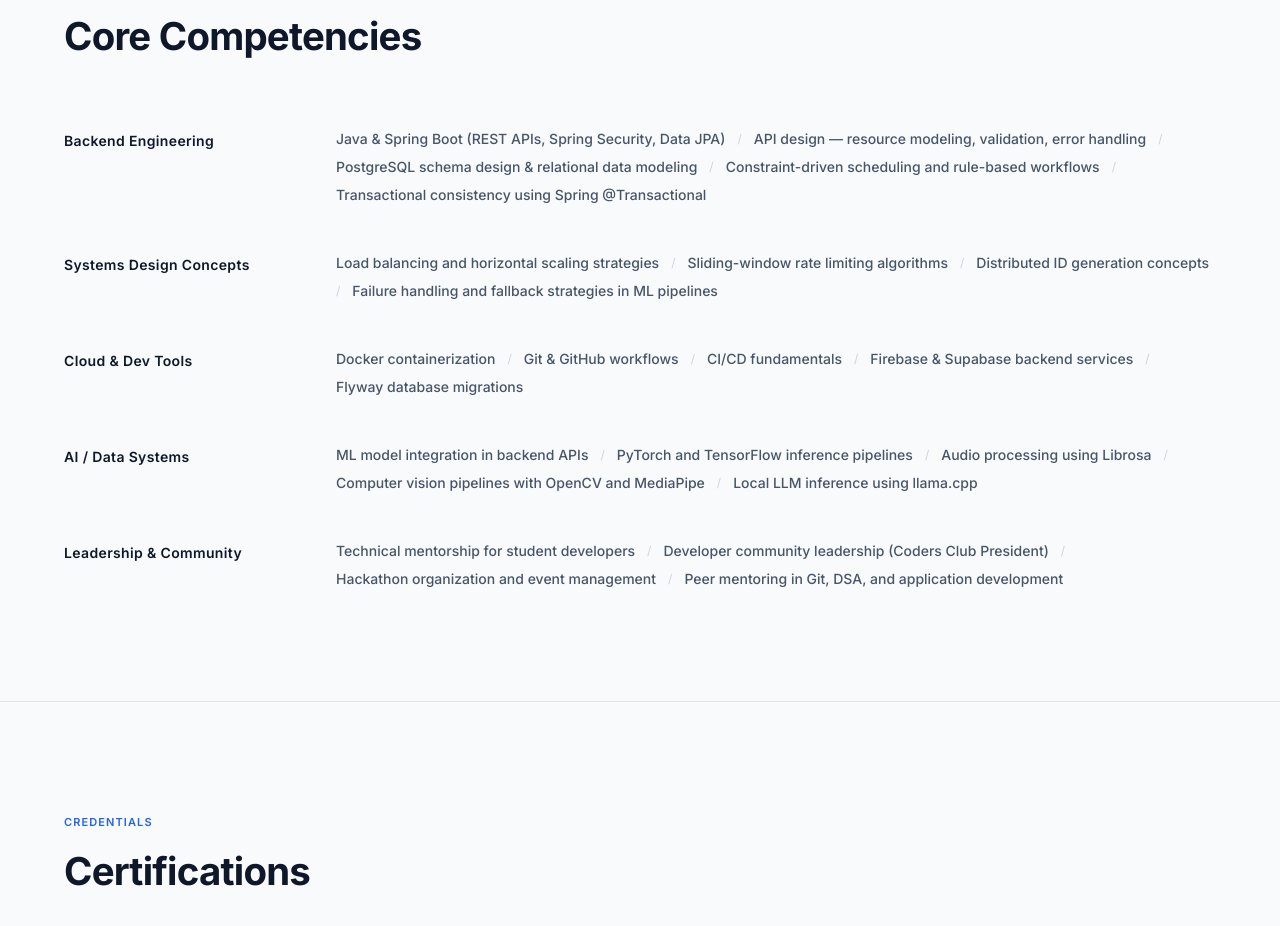
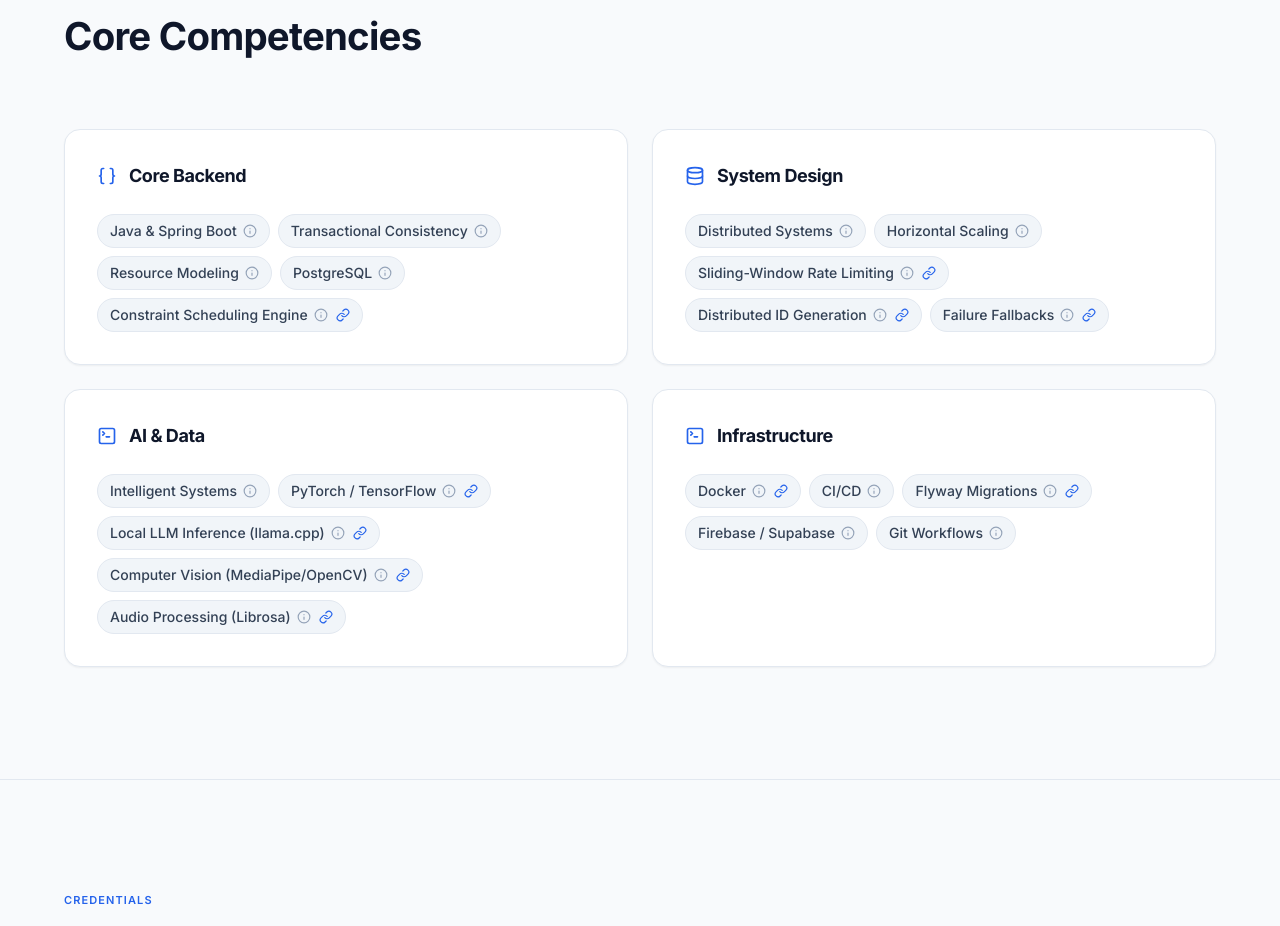
Before and after one commit to sharmavaibhav31/sharmavaibhav31, a React (Vite) app: page / in a window 1280 px wide. Shown: the part 3660-4586 px from the top of the page. Built offline with nearby package versions, Linux system fonts and the light colour scheme.

Commit message:
Updated Light theme UI

```diff
--- a/src/components/sections/CapabilitiesSection.tsx
+++ b/src/components/sections/CapabilitiesSection.tsx
@@ -1,5 +1,33 @@
 import React from 'react';
+import { SquareTerminal, Database, Braces, Link as LinkIcon, Info } from 'lucide-react';
 import skillsData from '../../data/skills.json';
+import projectsData from '../../data/projects.json';
+
+type SkillItem = {
+    name: string;
+    tooltip?: string;
+    projectRef?: string;
+};
+
+type CapabilityCategory = {
+    category: string;
+    items: SkillItem[];
+};
+
+const typedSkillsData = skillsData as { capabilities: CapabilityCategory[] };
+
+const CardIcon = ({ category }: { category: string }) => {
+    switch (category) {
+        case 'Core Backend':
+            return <Braces className="w-5 h-5 text-accent dark:text-[#10B981]" />;
+        case 'System Design':
+            return <Database className="w-5 h-5 text-accent dark:text-[#10B981]" />;
+        case 'AI & Data':
+            return <SquareTerminal className="w-5 h-5 text-accent dark:text-[#10B981]" />;
+        default:
+            return <SquareTerminal className="w-5 h-5 text-accent dark:text-[#10B981]" />;
+    }
+};
 
 export const CapabilitiesSection: React.FC = () => (
     <section id="capabilities" className="py-28 border-b border-border dark:border-slate-800/50 dark:bg-[#0B1120] transition-colors duration-300" aria-labelledby="capabilities-heading">
@@ -17,26 +45,48 @@ export const CapabilitiesSection: React.FC = () => (
                 </h2>
             </div>
 
-            <div className="flex flex-col space-y-12">
-                {skillsData.capabilities.map((cap, i) => (
+            <div className="grid grid-cols-1 md:grid-cols-2 gap-6">
+                {typedSkillsData.capabilities.map((cap, i) => (
                     <div
                         key={cap.category}
-                        className="reveal flex flex-col md:flex-row md:items-start gap-4 md:gap-12"
-                        style={{ transitionDelay: `${i * 60}ms` }}
+                        className="reveal flex flex-col p-8 rounded-2xl bg-white dark:bg-slate-900 border border-slate-200 dark:border-slate-800 shadow-sm hover:shadow-md transition-shadow"
+                        style={{ transitionDelay: `${i * 100}ms` }}
                     >
-                        <h3 className="w-56 shrink-0 text-sm font-semibold text-primary dark:text-slate-100 tracking-wide mt-0.5">
-                            {cap.category}
-                        </h3>
-                        <div className="flex-1 flex flex-wrap items-center gap-x-3 gap-y-2">
+                        <div className="flex items-center gap-3 mb-6">
+                            <CardIcon category={cap.category} />
+                            <h3 className="text-lg font-bold text-slate-900 dark:text-white tracking-tight">
+                                {cap.category}
+                            </h3>
+                        </div>
+
+                        <div className="flex flex-wrap items-center gap-2">
                             {cap.items.map((item, index) => (
-                                <React.Fragment key={item}>
-                                    <span className="text-sm font-medium text-slate-600 dark:text-slate-400">
-                                        {item}
-                                    </span>
-                                    {index < cap.items.length - 1 && (
-                                        <span className="text-slate-300 dark:text-slate-700/50 text-xs">/</span>
+                                <div key={index} className="group relative">
+                                    <div className="flex items-center gap-1.5 px-3 py-1.5 text-sm font-medium text-slate-700 dark:text-slate-300 bg-slate-100 dark:bg-slate-800 rounded-full border border-slate-200 dark:border-slate-700/50 hover:bg-slate-200 dark:hover:bg-slate-700 transition-colors cursor-default">
+                                        <span>{item.name}</span>
+                                        {item.tooltip && (
+                                            <Info className="w-3.5 h-3.5 text-slate-400 dark:text-slate-500 hidden sm:block" />
+                                        )}
+                                        {item.projectRef && (
+                                            <a
+                                                href={`#${item.projectRef}`}
+                                                className="ml-0.5 text-accent dark:text-[#10B981] hover:underline flex items-center"
+                                                title={`View project: ${projectsData.find(p => p.id === item.projectRef)?.title || 'Project'}`}
+                                            >
+                                                <LinkIcon className="w-3.5 h-3.5" />
+                                            </a>
+                                        )}
+                                    </div>
+
+                                    {/* Tooltip */}
+                                    {item.tooltip && (
+                                        <div className="absolute opacity-0 invisible group-hover:opacity-100 group-hover:visible transition-all duration-200 z-20 bottom-full left-1/2 -translate-x-1/2 mb-2 w-max max-w-[250px] p-2 bg-slate-900 dark:bg-white text-white dark:text-slate-900 text-xs text-center rounded shadow-lg pointer-events-none">
+                                            {item.tooltip}
+                                            {/* Tooltip Arrow */}
+                                            <div className="absolute top-full left-1/2 -translate-x-1/2 border-4 border-transparent border-t-slate-900 dark:border-t-white"></div>
+                                        </div>
                                     )}
-                                </React.Fragment>
+                                </div>
                             ))}
                         </div>
                     </div>
--- a/src/data/skills.json
+++ b/src/data/skills.json
@@ -1,51 +1,113 @@
 {
     "capabilities": [
         {
-            "category": "Backend Engineering",
+            "category": "Core Backend",
             "items": [
-                "Java & Spring Boot (REST APIs, Spring Security, Data JPA)",
-                "API design — resource modeling, validation, error handling",
-                "PostgreSQL schema design & relational data modeling",
-                "Constraint-driven scheduling and rule-based workflows",
-                "Transactional consistency using Spring @Transactional"
+                {
+                    "name": "Java & Spring Boot",
+                    "tooltip": "REST APIs, Security, Data JPA, Validation"
+                },
+                {
+                    "name": "Transactional Consistency",
+                    "tooltip": "Ensuring ACID properties using Spring @Transactional across boundary layers"
+                },
+                {
+                    "name": "Resource Modeling",
+                    "tooltip": "Designing clean RESTful domain entities and relationships"
+                },
+                {
+                    "name": "PostgreSQL",
+                    "tooltip": "Relational schema design, constraints, and JSONB"
+                },
+                {
+                    "name": "Constraint Scheduling Engine",
+                    "projectRef": "timetable-scheduler",
+                    "tooltip": "Rule-based engine for resolving multi-variable scheduling conflicts"
+                }
             ]
         },
         {
-            "category": "Systems Design Concepts",
+            "category": "System Design",
             "items": [
-                "Load balancing and horizontal scaling strategies",
-                "Sliding-window rate limiting algorithms",
-                "Distributed ID generation concepts",
-                "Failure handling and fallback strategies in ML pipelines"
+                {
+                    "name": "Distributed Systems",
+                    "tooltip": "Architecture for high availability and fault tolerance"
+                },
+                {
+                    "name": "Horizontal Scaling",
+                    "tooltip": "Load balancing and stateless API design"
+                },
+                {
+                    "name": "Sliding-Window Rate Limiting",
+                    "projectRef": "system-design-url-shortener",
+                    "tooltip": "Preventing abuse while allowing short traffic bursts"
+                },
+                {
+                    "name": "Distributed ID Generation",
+                    "projectRef": "system-design-url-shortener",
+                    "tooltip": "Base62 encoding strategies for short unique identifiers"
+                },
+                {
+                    "name": "Failure Fallbacks",
+                    "projectRef": "moodharmonics",
+                    "tooltip": "Graceful degradation patterns in multi-service inference architectures"
+                }
             ]
         },
         {
-            "category": "Cloud & Dev Tools",
+            "category": "AI & Data",
             "items": [
-                "Docker containerization",
-                "Git & GitHub workflows",
-                "CI/CD fundamentals",
-                "Firebase & Supabase backend services",
-                "Flyway database migrations"
+                {
+                    "name": "Intelligent Systems",
+                    "tooltip": "Bridging deterministic backends with probabilistic ML models"
+                },
+                {
+                    "name": "PyTorch / TensorFlow",
+                    "projectRef": "moodharmonics",
+                    "tooltip": "Inference pipelines for embedded model execution"
+                },
+                {
+                    "name": "Local LLM Inference (llama.cpp)",
+                    "projectRef": "offline-ai-shell",
+                    "tooltip": "Running high-performance sandboxed LLMs locally in C/C++"
+                },
+                {
+                    "name": "Computer Vision (MediaPipe/OpenCV)",
+                    "projectRef": "air-notepad",
+                    "tooltip": "Real-time keypoint extraction and gesture algorithms"
+                },
+                {
+                    "name": "Audio Processing (Librosa)",
+                    "projectRef": "moodharmonics",
+                    "tooltip": "Extracting spectrograms and MFCC embeddings"
+                }
             ]
         },
         {
-            "category": "AI / Data Systems",
+            "category": "Infrastructure",
             "items": [
-                "ML model integration in backend APIs",
-                "PyTorch and TensorFlow inference pipelines",
-                "Audio processing using Librosa",
-                "Computer vision pipelines with OpenCV and MediaPipe",
-                "Local LLM inference using llama.cpp"
-            ]
-        },
-        {
-            "category": "Leadership & Community",
-            "items": [
-                "Technical mentorship for student developers",
-                "Developer community leadership (Coders Club President)",
-                "Hackathon organization and event management",
-                "Peer mentoring in Git, DSA, and application development"
+                {
+                    "name": "Docker",
+                    "projectRef": "timetable-scheduler",
+                    "tooltip": "Containerizing backend services for reproducible deployments"
+                },
+                {
+                    "name": "CI/CD",
+                    "tooltip": "Automated build workflows and testing pipelines"
+                },
+                {
+                    "name": "Flyway Migrations",
+                    "projectRef": "timetable-scheduler",
+                    "tooltip": "Version-controlled SQL schema evolutions"
+                },
+                {
+                    "name": "Firebase / Supabase",
+                    "tooltip": "Real-time datastores and serverless auth integration"
+                },
+                {
+                    "name": "Git Workflows",
+                    "tooltip": "Branching strategies, code review, and history management"
+                }
             ]
         }
     ]
```
